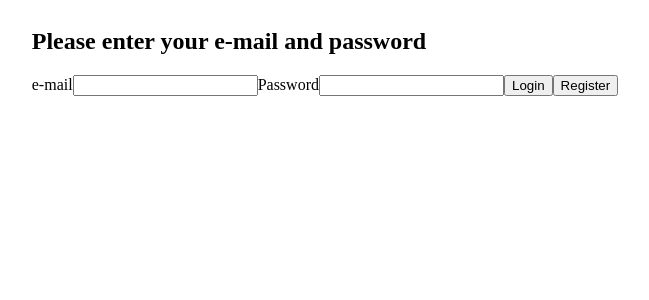
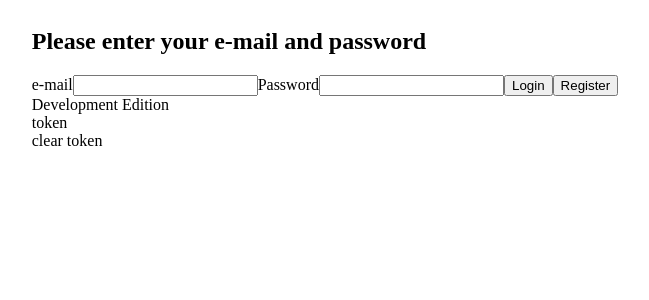
Before and after one commit to Bw-pt-Dad-Jokes-6/Front-End-, a React (Create React App) app: page / in a window 1280 px wide. Shown: the top 300 px of the page, without its empty margins (315-964 px from the left). Built offline with nearby package versions, Linux system fonts and the light colour scheme.

Commit message:
added tokenizer so I can continue working without backend support

```diff
--- a/src/App.js
+++ b/src/App.js
@@ -1,9 +1,10 @@
-import React, { useState } from "react";
+import React from "react";
 import { BrowserRouter as Router, Route, Switch } from 'react-router-dom';
 
 import Login from './components/Login';
 import JokeList from './components/JokeList'
 import PrivateRoute from './components/PrivateRoute'
+import DevelopmentEdition from './components/DevelopmentEdition'
 
 import "./App.scss"
 
@@ -14,10 +15,9 @@ function App() {
       <Switch>
         <Route exact path='/'>
           <Login />
+          <DevelopmentEdition />
         </Route>
-         <PrivateRoute path='/jokes/'>
-           <JokeList />
-         </PrivateRoute>
+         <PrivateRoute path='/jokes/' component={JokeList}/>
       </Switch>
     </Router>
   );
--- /dev/null
+++ b/src/components/DevelopmentEdition.js
@@ -0,0 +1,31 @@
+import React from 'react'
+import cogoToast from 'cogo-toast'
+
+
+const DevelopmentEdition = () => {
+  return(
+    <div>
+        <div>Development Edition</div>
+        <div
+          onClick={()=>
+            {
+              console.log("click")
+              localStorage.setItem("token", "ohmuhgawd_we_got_haxed")
+              cogoToast.success("I solemnly swear I'm upto no good", {position: 'bottom-right'},)
+            }
+          }
+        >token</div>
+        <div
+          onClick={()=>
+            {
+              console.log("click")
+              localStorage.clear()
+              cogoToast.success("Mischief Managed", {position: 'bottom-right'},)
+            }
+          }
+        >clear token</div>
+      </div>
+  )
+}
+
+export default DevelopmentEdition
--- a/src/components/Login.js
+++ b/src/components/Login.js
@@ -44,13 +44,13 @@ const Login = (props) => {
     axios.post(`${baseURL}${apiAuthLoginUrlSlug}`, login + "", login)
       .then((res) => {
         console.log(res)
-        setBannerMessage("Logging In")
+        cogoToast.success("Logging In" , {position: 'bottom-right'},)
         localStorage.setItem('token', res.data.payload)
         props.history.push('/jokes/')
       })
       .catch((err) => {
         console.log(err)
-        cogoToast.success("Sorry, that login does not appear to be valid. Did you want to register instead?", {position: 'bottom-right'},)
+        cogoToast.error("Sorry, that login does not appear to be valid. Did you want to register instead?", {position: 'bottom-right'},)
       })
   }
 
@@ -65,7 +65,7 @@ const Login = (props) => {
       })
       .catch((err) => {
         console.log(err)
-        cogoToast.warn("Registration was not successful, please call your friendly dad joke tech support", {position: 'bottom-right'},)
+        cogoToast.error("Registration was not successful, please call your friendly dad joke tech support", {position: 'bottom-right'},)
       })
   }
 
--- a/src/components/PrivateRoute.js
+++ b/src/components/PrivateRoute.js
@@ -3,7 +3,7 @@ import { Route, Redirect } from "react-router-dom"
 
 const PrivateRoute = ({ component: Component, ...rest }) => {
 
-    console.log(`token state:${localStorage.getItem('token') }`)
+    //console.log(`token state: ${localStorage.getItem('token') }`)
     return (
         <Route
             {...rest}
```
